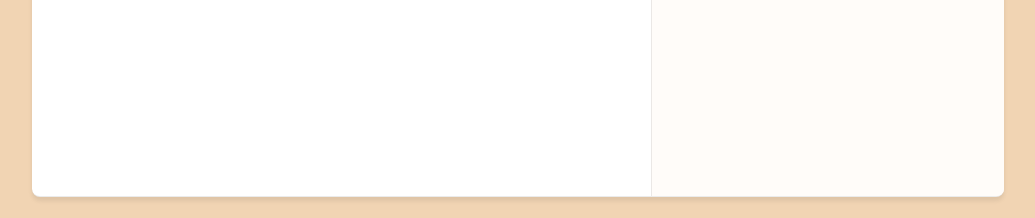
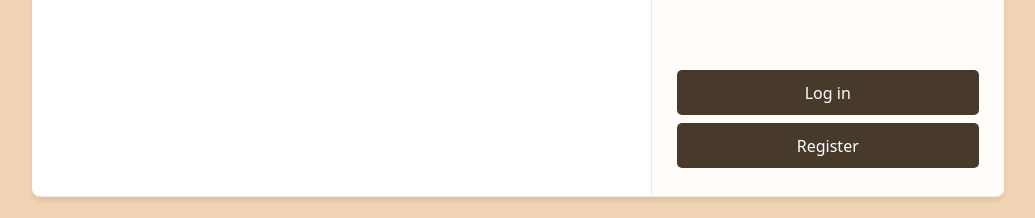
Before and after one commit to Dev-Michoma/Taskify, a React (Vite) app in the folder Task/: page / in a window 1280 px wide. Shown: the part 521-739 px from the top of the page, without its empty margins (122-1157 px from the left). Built offline with nearby package versions, Linux system fonts and the light colour scheme.

Commit message:
Additiion of props

```diff
--- a/Task/src/AddTodoForm.tsx
+++ b/Task/src/AddTodoForm.tsx
@@ -1,3 +1,5 @@
+import Button from "./Button";
+
 export default function AddTodoForm(){
     return(
     <form>
@@ -5,8 +7,7 @@ export default function AddTodoForm(){
         <input type="text"
         className="h-[45px] border border-black/[12%] rounded-[5px] my-[9px] text-[14px] px-[16px] block w-full"
         />
-        <button type="submit" className="h-[45px] bg-[#473a2b] hover:bg-[#322618] w-full text-white rounded-[5px] cursor-pointer">
-            Add to List</button>
+       <Button>Add to List</Button>
     </form>
     )
   }
--- /dev/null
+++ b/Task/src/Button.tsx
@@ -0,0 +1,8 @@
+export default function Button({buttonType ,children}){
+    console.log({buttonType});
+    return(
+        <button className='h-[45px] bg-[#473a2b] hover:bg-[#322618] w-full text-white rounded-[5px] cursor-pointer
+    ${ props.buttonType === "secondary" ? "opacity-[-34%]" : " "}'>
+          {children}  </button>
+    )
+  }
--- a/Task/src/Sidebar.tsx
+++ b/Task/src/Sidebar.tsx
@@ -1,9 +1,16 @@
 import AddTodoForm from "./AddTodoForm";
+import Button from "./Button";
 
 export default function Sidebar(){
     return(
-        <section className="col-[2/3] row-[2/3] bg-[#fffcf9] border-l border-black/[0.08] px-[25px] pt-[18px] pb-[28px]">
+        <section className="col-[2/3] flex flex-col row-[2/3] bg-[#fffcf9] border-l border-black/[0.08] px-[25px] pt-[18px] pb-[28px]">
                <AddTodoForm/>
+
+
+             <div className="mt-auto space-y-2">
+             <Button buttonType="secondary"> Log in</Button>
+             <Button buttonType="secondary"> Register</Button>
+             </div>
         </section>
 
     )
```
